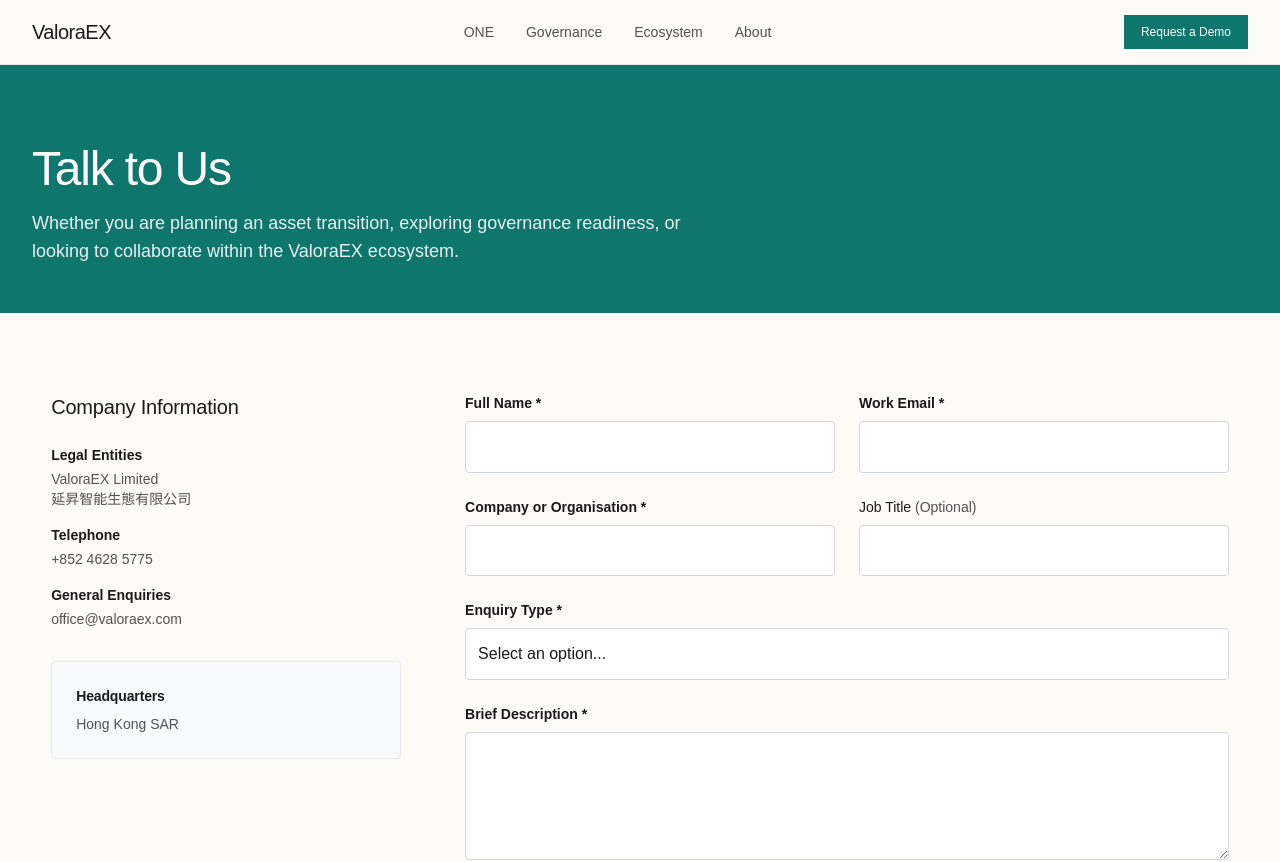
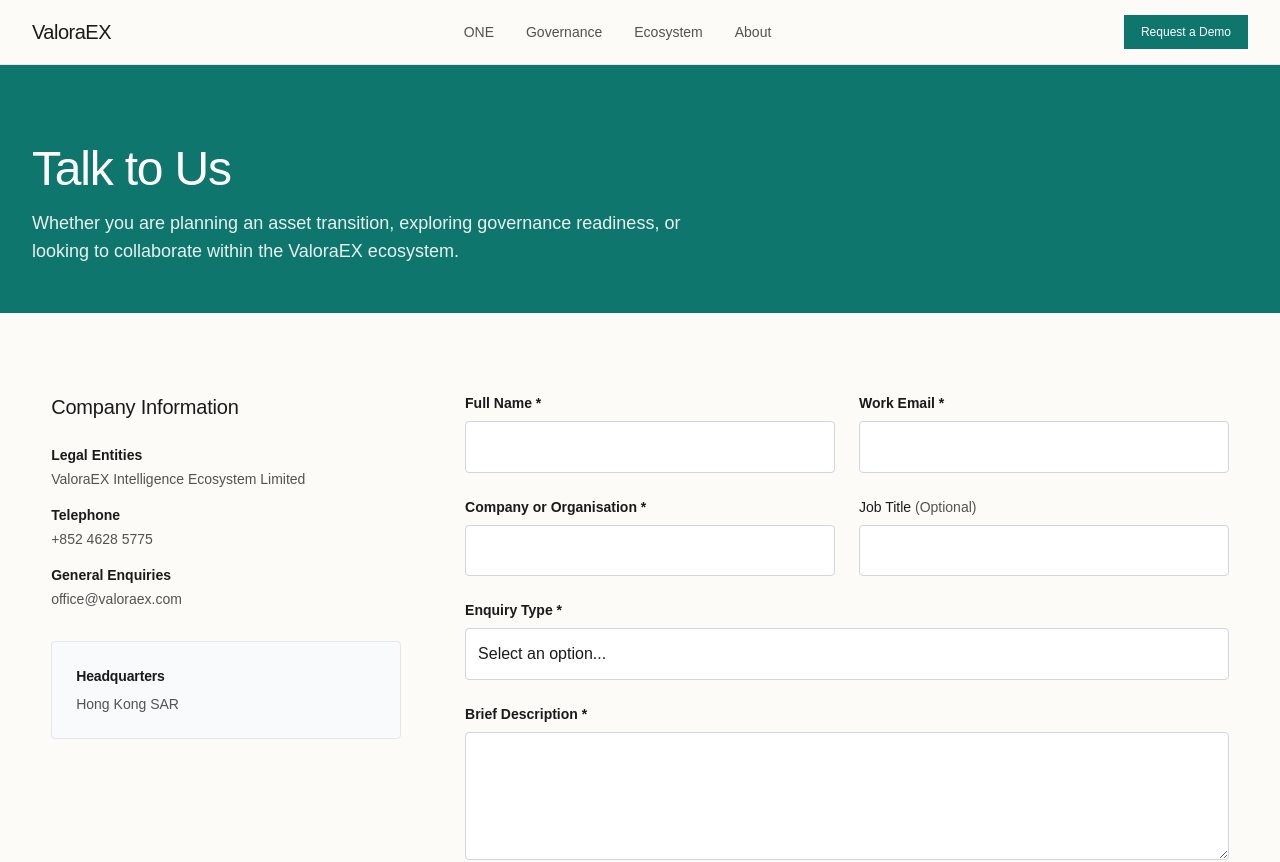
Before and after one commit to TheConMiz/valora-ex_site, a Next.js app: page /contact in a window 1280 px wide. Shown: the top 862 px of the page. Built offline with nearby package versions, Linux system fonts and the light colour scheme.

Commit message:
Company Name Amendment

```diff
--- a/app/contact/page.tsx
+++ b/app/contact/page.tsx
@@ -34,8 +34,7 @@
               <div className="flex flex-col gap-4 text-sm text-[var(--text-muted)]">
                 <div>
                   <strong className="block text-[var(--foreground)] mb-1 label-priority">Legal Entities</strong>
-                  <span>ValoraEX Limited</span><br />
-                  <span>延昇智能生態有限公司</span>
+                  <span>ValoraEX Intelligence Ecosystem Limited</span><br />
                 </div>
 
                 <div>
```
